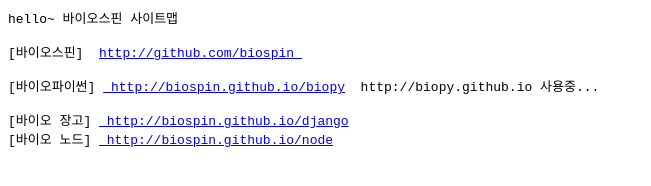
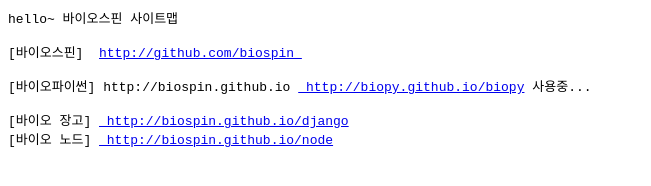
Before and after one commit to biospin/biospin.github.io, a plain HTML site: page index.html in a window 1280 px wide. Shown: the whole page, without its empty margins (0-651 px from the left). Drawn offline with Linux system fonts and the light colour scheme.

Commit message:
Update index.html

```diff
--- a/index.html
+++ b/index.html
@@ -3,7 +3,7 @@ hello~ 바이오스핀 사이트맵
 
 [바이오스핀]  <a href="http://github.com/biospin">http://github.com/biospin </a>
 
-[바이오파이썬] <a href="http://biospin.github.io/biopy"> http://biospin.github.io/biopy</a>  http://biopy.github.io 사용중...
+[바이오파이썬] http://biospin.github.io <a href="http://biopy.github.io/biopy"> http://biopy.github.io/biopy</a> 사용중...
 
 [바이오 장고] <a href="http://biospin.github.io/django"> http://biospin.github.io/django</a>
 [바이오 노드] <a href="http://biospin.github.io/node"> http://biospin.github.io/node</a>
```
